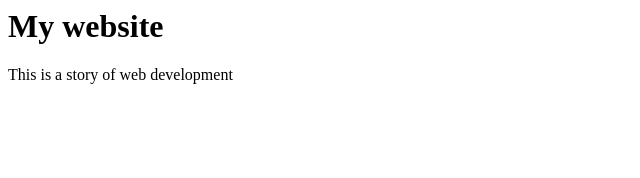
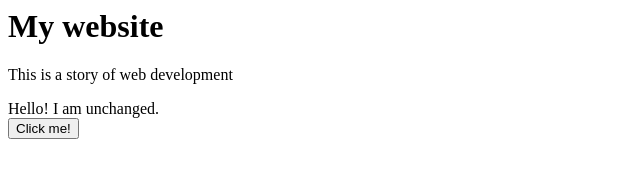
Before and after one commit to WilsonPsychedelic/comit-py4web-static-site, a plain HTML site: page index.html in a window 1280 px wide. Shown: the whole page, without its empty margins (0-640 px from the left). Drawn offline with Linux system fonts and the light colour scheme.

Commit message:
Update index.html

```diff
--- a/index.html
+++ b/index.html
@@ -5,5 +5,9 @@
 <body>
   <h1>My website</h1>
   <p>This is a story of web development</p>
+
+<div id="message-box">Hello! I am unchanged.</div>
+<button id="magic-button">Click me!</button>
+
 </body>
 </html>
```
